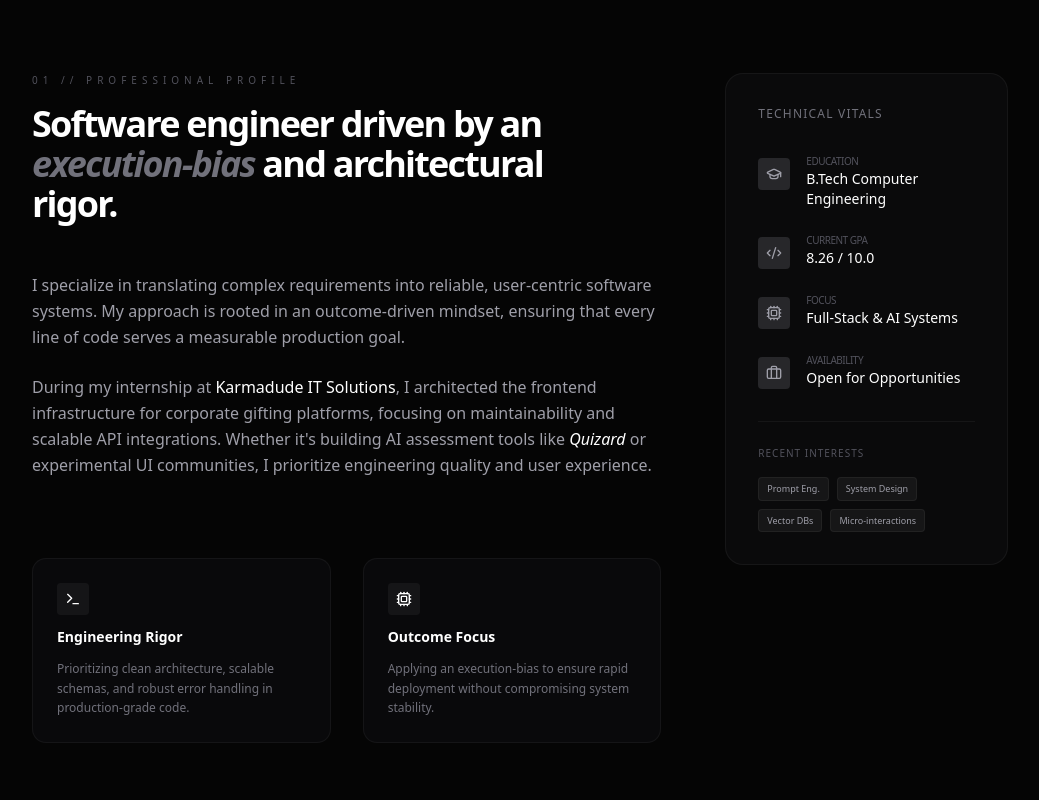
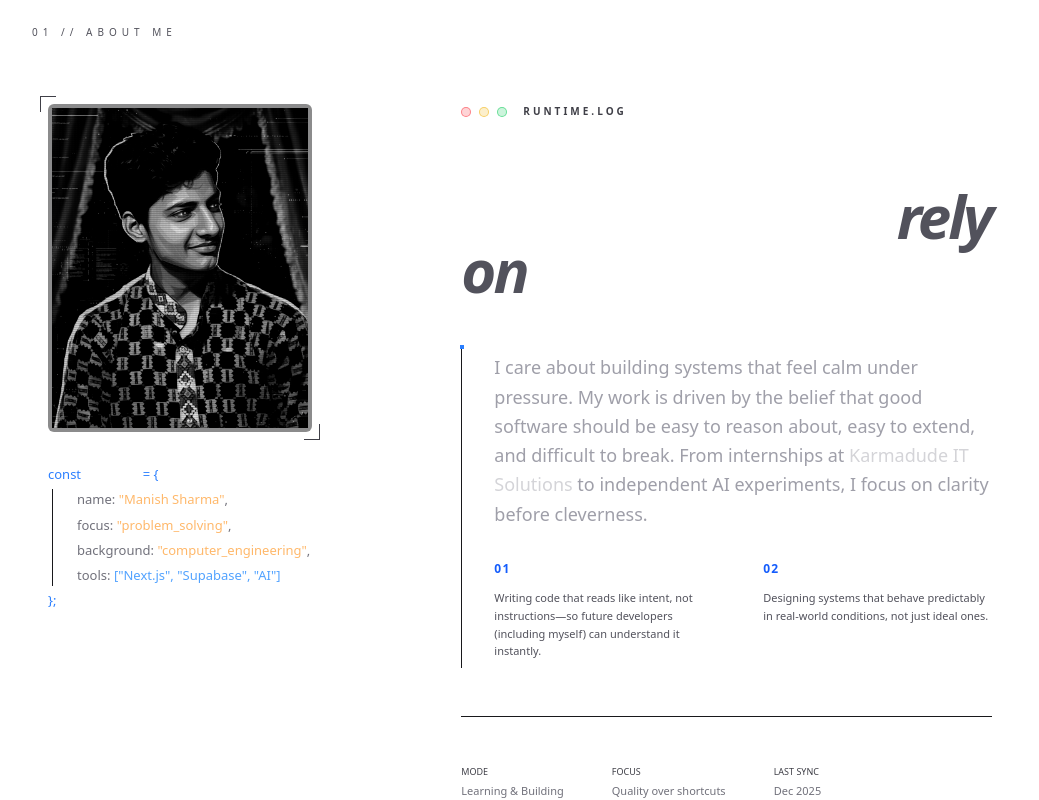
Before and after one commit to Manish6523/portfolio, a Next.js app: page / in a window 1280 px wide. Shown: the part 700-1500 px from the top of the page, without its empty margins (120-1159 px from the left). Built offline with nearby package versions, Linux system fonts and the light colour scheme.

Commit message:
updated aboutsection

```diff
--- a/app/page.tsx
+++ b/app/page.tsx
@@ -34,7 +34,7 @@ export default function Portfolio() {
   duration={400}
 >
   {/* Your content here */}
-    <div className="min-h-screen bg-[#050505] text-zinc-400 selection:bg-white selection:text-black">
+    <div className="min-h-screen  text-zinc-400 selection:bg-white selection:text-black">
 
       {/* Navbar */}
         <Navbar />
--- a/components/GithubGraph.tsx
+++ b/components/GithubGraph.tsx
@@ -3,6 +3,7 @@
 import React from 'react';
 import {GitHubCalendar} from 'react-github-calendar';
 import { motion } from 'framer-motion';
+import SpotlightCard from './SpotlightCard';
 
 export default function GithubSection() {
   return (
@@ -21,15 +22,9 @@ export default function GithubSection() {
             Open Source & Contribution Activity
           </h3>
         </div>
-        {/* <div className="flex flex-col items-end">
-          <span className="text-2xl font-bold text-green-500 tracking-tighter">158</span>
-          <span className="text-[9px] font-mono uppercase text-zinc-600 tracking-widest">
-            Commits this year
-          </span>
-        </div> */}
       </div>
 
-      <div className="p-6 bg-zinc-950 border border-white/5 rounded-2xl overflow-hidden group">
+      <SpotlightCard className="p-6 bg-zinc-950 border border-white/5 rounded-2xl overflow-hidden group">
         <div className="flex justify-center grayscale hover:grayscale-0 transition-all duration-500 opacity-70 group-hover:opacity-100">
           <GitHubCalendar
             username="Manish6523" // Replace with your actual username
@@ -43,7 +38,7 @@ export default function GithubSection() {
             }}
           />
         </div>
-      </div>
+      </SpotlightCard>
 
       {/* <p className="mt-4 text-[10px] font-mono text-zinc-600 uppercase tracking-widest text-right">
         Live Data Synced via GitHub API
--- a/components/page-components/AboutSection.tsx
+++ b/components/page-components/AboutSection.tsx
@@ -1,103 +1,138 @@
 "use client";
 
-import React from 'react';
-import { motion } from 'framer-motion';
-import { Terminal, Code2, Cpu, GraduationCap, Briefcase } from 'lucide-react';
+import React from "react";
+import Image from "next/image";
 
 export default function AboutSection() {
-  const vitals = [
-    { label: "Education", value: "B.Tech Computer Engineering", icon: <GraduationCap className="w-4 h-4" /> },
-    { label: "Current GPA", value: "8.26 / 10.0", icon: <Code2 className="w-4 h-4" /> },
-    { label: "Focus", value: "Full-Stack & AI Systems", icon: <Cpu className="w-4 h-4" /> },
-    { label: "Availability", value: "Open for Opportunities", icon: <Briefcase className="w-4 h-4" /> },
-  ];
-
   return (
-    <section id="about" className="py-24 border-t border-white/5">
-      <div className="grid grid-cols-1 lg:grid-cols-12 gap-16">
-
-        {/* Left Column: Narrative & Philosophy */}
-        <div className="lg:col-span-8 space-y-12">
-          <div className="space-y-4">
-            <h2 className="text-[10px] font-mono uppercase tracking-[0.5em] text-zinc-600">
-              01 // Professional Profile
+    <section
+      id="about"
+      className="mb-32 pt-12 border-t border-white/5 font-mono selection:bg-blue-500/30"
+    >
+      <div className="space-y-1 mb-8">
+        <h2 className="text-[10px] uppercase tracking-[0.5em] text-zinc-600">
+          01 // About Me
         </h2>
-            <h3 className="text-4xl font-bold tracking-tighter text-white max-w-xl">
-              Software engineer driven by an <span className="text-zinc-500 italic">execution-bias</span> and architectural rigor.
+        <h3 className="text-xl font-bold text-white tracking-tighter">
+          The story behind the code
         </h3>
       </div>
 
-          <div className="space-y-6 text-zinc-400 leading-relaxed max-w-2xl">
-            <p>
-              I specialize in translating complex requirements into reliable, user-centric software systems.
-              My approach is rooted in an outcome-driven mindset, ensuring that every line of code serves a
-              measurable production goal.
+      <div className="max-w-6xl mx-auto px-4 relative">
+        <div className="grid grid-cols-1 lg:grid-cols-12 gap-12 relative z-10">
+
+          {/* LEFT COLUMN */}
+          <div className="lg:col-span-5 space-y-8">
+            <div className="relative group p-1 bg-zinc-900/50 rounded-sm inline-block">
+              <div className="absolute -top-2 -left-2 w-4 h-4 border-t border-l border-zinc-700 group-hover:border-blue-500/50 transition-colors" />
+              <div className="absolute -bottom-2 -right-2 w-4 h-4 border-b border-r border-zinc-700 group-hover:border-blue-500/50 transition-colors" />
+
+              <div className="relative w-64 h-80 overflow-hidden grayscale contrast-125 brightness-90 group-hover:grayscale-0 group-hover:contrast-100 transition-all duration-700 ease-in-out">
+                <Image
+                  src="/me02.png"
+                  alt="Manish Sharma"
+                  fill
+                  draggable='false'
+                  className="object-cover"
+                  priority
+                />
+                <div className="absolute inset-0 bg-[linear-gradient(rgba(18,16,16,0)_50%,rgba(0,0,0,0.25)_50%),linear-gradient(90deg,rgba(255,0,0,0.06),rgba(0,255,0,0.02),rgba(0,0,255,0.06))] bg-[length:100%_2px,3px_100%] pointer-events-none opacity-50" />
+              </div>
+            </div>
+
+            {/* Object Representation */}
+            <div className="space-y-1 text-[13px] leading-relaxed">
+              <p className="text-blue-500">
+                const <span className="text-white">engineer</span> = {"{"}
               </p>
-            <p>
-              During my internship at <span className="text-white">Karmadude IT Solutions</span>, I architected the
-              frontend infrastructure for corporate gifting platforms, focusing on maintainability and
-              scalable API integrations. Whether it's building AI assessment tools like
-              <span className="text-white italic"> Quizard</span> or experimental UI communities,
-              I prioritize engineering quality and user experience.
+              <div className="pl-6 space-y-1 border-l border-zinc-900 ml-1">
+                <p className="text-zinc-500">
+                  name: <span className="text-orange-300">"Manish Sharma"</span>,
+                </p>
+                <p className="text-zinc-500">
+                  focus: <span className="text-orange-300">"problem_solving"</span>,
+                </p>
+                <p className="text-zinc-500">
+                  background: <span className="text-orange-300">"computer_engineering"</span>,
+                </p>
+                <p className="text-zinc-500">
+                  tools: <span className="text-blue-400">["Next.js", "Supabase", "AI"]</span>
                 </p>
               </div>
+              <p className="text-blue-500">{"}"};</p>
+            </div>
+          </div>
 
-          {/* Core Values / "Operating Principles" */}
-          <div className="grid grid-cols-1 md:grid-cols-2 gap-8 pt-8">
-            <div className="p-6 bg-zinc-950 border border-white/5 rounded-xl space-y-3">
-              <div className="w-8 h-8 rounded bg-white/5 flex items-center justify-center text-white">
-                <Terminal className="w-4 h-4" />
+          {/* RIGHT COLUMN */}
+          <div className="lg:col-span-7 space-y-12">
+            <div className="space-y-4">
+              <div className="flex items-center gap-2">
+                <span className="w-2.5 h-2.5 rounded-full bg-red-500/20 border border-red-500/50" />
+                <span className="w-2.5 h-2.5 rounded-full bg-yellow-500/20 border border-yellow-500/50" />
+                <span className="w-2.5 h-2.5 rounded-full bg-green-500/20 border border-green-500/50" />
+                <span className="ml-2 text-zinc-700 text-[10px] tracking-[0.3em] uppercase font-bold">
+                  runtime.log
+                </span>
               </div>
-              <h4 className="text-sm font-bold text-white">Engineering Rigor</h4>
-              <p className="text-xs text-zinc-500 leading-relaxed">
-                Prioritizing clean architecture, scalable schemas, and robust error handling in production-grade code.
+
+              <h2 className="text-4xl md:text-6xl font-bold tracking-tighter text-white leading-[0.9]">
+                Writing software <br />
+                that people can <span className="text-zinc-600 italic">rely on</span>.
+              </h2>
+            </div>
+
+            <div className="space-y-8 border-l border-zinc-900 pl-8 py-2 relative">
+              <div className="absolute left-0 top-0 w-1 h-1 bg-blue-500 -translate-x-1/2" />
+
+              <p className="text-zinc-400 text-lg leading-relaxed max-w-xl">
+                I care about building systems that feel calm under pressure.
+                My work is driven by the belief that good software should be easy
+                to reason about, easy to extend, and difficult to break.
+                From internships at{" "}
+                <span className="text-zinc-300">Karmadude IT Solutions</span> to
+                independent AI experiments, I focus on clarity before cleverness.
+              </p>
+
+              <div className="grid grid-cols-1 md:grid-cols-2 gap-10">
+                <div className="space-y-3">
+                  <h4 className="text-white text-xs font-bold uppercase tracking-widest flex items-center gap-2">
+                    <span className="text-blue-600">01</span> // CLARITY
+                  </h4>
+                  <p className="text-zinc-600 text-[11px] leading-relaxed">
+                    Writing code that reads like intent, not instructions—so future
+                    developers (including myself) can understand it instantly.
                   </p>
                 </div>
-            <div className="p-6 bg-zinc-950 border border-white/5 rounded-xl space-y-3">
-              <div className="w-8 h-8 rounded bg-white/5 flex items-center justify-center text-white">
-                <Cpu className="w-4 h-4" />
-              </div>
-              <h4 className="text-sm font-bold text-white">Outcome Focus</h4>
-              <p className="text-xs text-zinc-500 leading-relaxed">
-                Applying an execution-bias to ensure rapid deployment without compromising system stability.
+                <div className="space-y-3">
+                  <h4 className="text-white text-xs font-bold uppercase tracking-widest flex items-center gap-2">
+                    <span className="text-blue-600">02</span> // RELIABILITY
+                  </h4>
+                  <p className="text-zinc-600 text-[11px] leading-relaxed">
+                    Designing systems that behave predictably in real-world
+                    conditions, not just ideal ones.
                   </p>
                 </div>
               </div>
             </div>
 
-        {/* Right Column: Vitals Sidebar */}
-        <div className="lg:col-span-4 space-y-8">
-          <div className="p-8 bg-zinc-900/30 border border-white/5 rounded-2xl space-y-8">
-            <h4 className="text-xs font-mono uppercase tracking-widest text-zinc-500">Technical Vitals</h4>
-
-            <div className="space-y-6">
-              {vitals.map((item, idx) => (
-                <div key={idx} className="flex items-start gap-4 group">
-                  <div className="mt-1 p-2 rounded bg-zinc-800 text-zinc-400 group-hover:text-white transition-colors">
-                    {item.icon}
+            <div className="pt-12 flex flex-wrap gap-x-12 gap-y-4 border-t border-zinc-900">
+              <div>
+                <p className="text-[9px] uppercase text-zinc-700 mb-1">Mode</p>
+                <p className="text-[11px] text-zinc-500">Learning & Building</p>
               </div>
               <div>
-                    <p className="text-[10px] font-mono uppercase text-zinc-600 tracking-tighter">{item.label}</p>
-                    <p className="text-sm text-white font-medium">{item.value}</p>
+                <p className="text-[9px] uppercase text-zinc-700 mb-1">Focus</p>
+                <p className="text-[11px] text-zinc-500">Quality over shortcuts</p>
               </div>
-                </div>
-              ))}
-            </div>
-
-            <div className="pt-6 border-t border-white/5">
-              <p className="text-[10px] font-mono text-zinc-600 mb-4 uppercase tracking-widest">Recent Interests</p>
-              <div className="flex flex-wrap gap-2">
-                {["Prompt Eng.", "System Design", "Vector DBs", "Micro-interactions"].map(interest => (
-                  <span key={interest} className="px-2 py-1 bg-white/5 text-[9px] text-zinc-400 rounded border border-white/5">
-                    {interest}
-                  </span>
-                ))}
-              </div>
-            </div>
+              <div>
+                <p className="text-[9px] uppercase text-zinc-700 mb-1">Last Sync</p>
+                <p className="text-[11px] text-zinc-500">Dec 2025</p>
               </div>
             </div>
 
           </div>
+        </div>
+      </div>
     </section>
   );
 }
--- a/components/page-components/HomeSection.tsx
+++ b/components/page-components/HomeSection.tsx
@@ -99,7 +99,14 @@ const HomeSection = () => {
 
                 <div className="relative size-72 ">
                     <div className="absolute inset-0 border border-white/5 rounded-full scale-125"></div>
-                    <Image src="/me.png" alt="Manish Sharma" draggable='false' fill className="rounded-full object-cover border-8 border-zinc-900/50 grayscale transition-all duration-700 hover:grayscale-0"/>
+                    <Image
+                        src="/me.png"
+                        alt="Manish Sharma"
+                        draggable="false"
+                        fill
+                        className="rounded-full object-cover border-8 border-zinc-900/50 grayscale transition-all duration-700 hover:grayscale-0"
+                        style={{ transform: "scaleX(-1)" }}
+                    />
                 </div>
             </section>
     )
```
Also changed, not shown: public/me02.png (added). Lines whose indentation alone changed are shown as unchanged.
